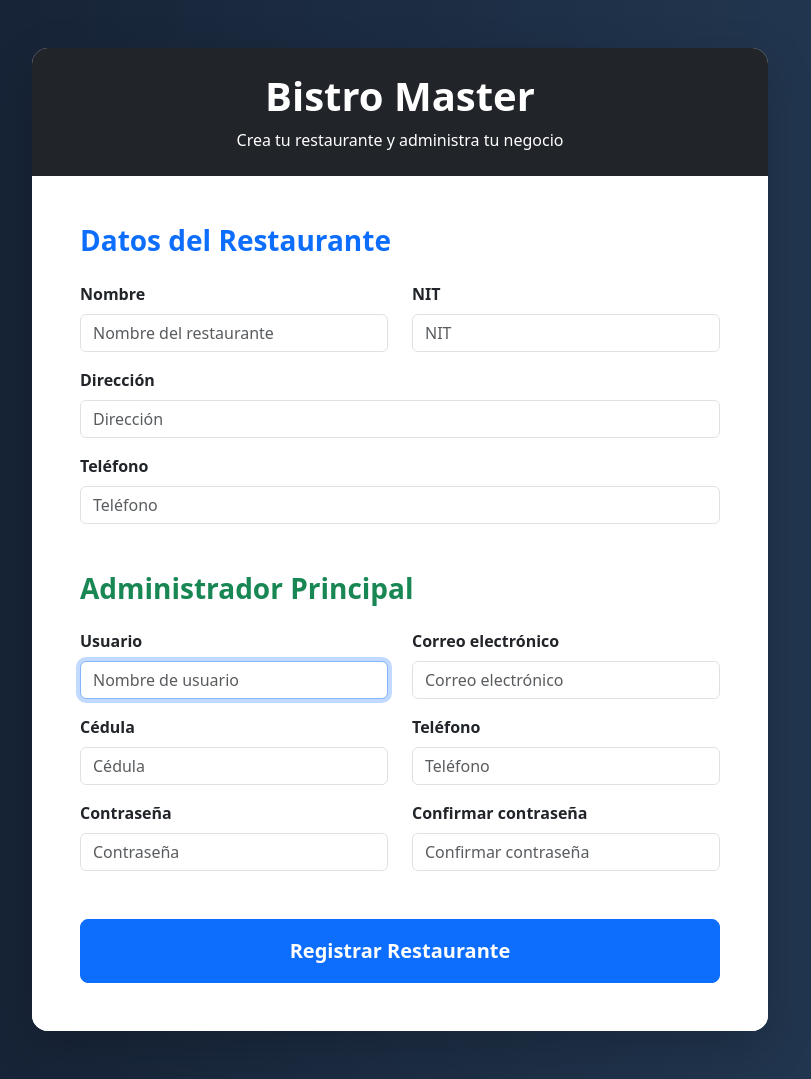
After one commit to jeffersoncordobap/bistro-master, a Django app: page /registro/ in a window 1280 px wide. The commit adds this page. Shown: the whole page, without its empty margins (240-1051 px from the left). Run offline with Django 5.2, Linux system fonts and the light colour scheme.

Commit message:
feat:Registro de resturante y administrador

```diff
--- /dev/null
+++ b/apps/restaurantes/forms.py
@@ -0,0 +1,47 @@
+from django import forms
+
+from .models import Restaurante
+
+class RestauranteForm(forms.ModelForm):
+
+    class Meta:
+        model = Restaurante
+
+        fields = [
+            'nombre',
+            'nit',
+            'direccion',
+            'telefono'
+        ]
+
+        widgets = {
+
+            'nombre': forms.TextInput(
+                attrs={
+                    'class': 'form-control',
+                    'placeholder': 'Nombre del restaurante'
+                }
+            ),
+
+            'nit': forms.TextInput(
+                attrs={
+                    'class': 'form-control',
+                    'placeholder': 'NIT'
+                }
+            ),
+
+            'direccion': forms.TextInput(
+                attrs={
+                    'class': 'form-control',
+                    'placeholder': 'Dirección'
+                }
+            ),
+
+            'telefono': forms.TextInput(
+                attrs={
+                    'class': 'form-control',
+                    'placeholder': 'Teléfono'
+                }
+            ),
+
+        }
--- /dev/null
+++ b/apps/usuarios/forms.py
@@ -0,0 +1,69 @@
+from django import forms
+from django.contrib.auth.forms import UserCreationForm
+
+from .models import Usuario
+
+
+class RegistroAdministradorForm(UserCreationForm):
+
+    class Meta:
+        model = Usuario
+
+        fields = [
+            'username',
+            'email',
+            'cedula',
+            'telefono',
+            'password1',
+            'password2'
+        ]
+
+        widgets = {
+
+            'username': forms.TextInput(
+                attrs={
+                    'class': 'form-control',
+                    'placeholder': 'Nombre de usuario'
+                }
+            ),
+
+            'email': forms.EmailInput(
+                attrs={
+                    'class': 'form-control',
+                    'placeholder': 'Correo electrónico'
+                }
+            ),
+
+            'cedula': forms.TextInput(
+                attrs={
+                    'class': 'form-control',
+                    'placeholder': 'Cédula'
+                }
+            ),
+
+            'telefono': forms.TextInput(
+                attrs={
+                    'class': 'form-control',
+                    'placeholder': 'Teléfono'
+                }
+            ),
+
+        }
+
+    password1 = forms.CharField(
+        widget=forms.PasswordInput(
+            attrs={
+                'class': 'form-control',
+                'placeholder': 'Contraseña'
+            }
+        )
+    )
+
+    password2 = forms.CharField(
+        widget=forms.PasswordInput(
+            attrs={
+                'class': 'form-control',
+                'placeholder': 'Confirmar contraseña'
+            }
+        )
+    )
--- /dev/null
+++ b/apps/usuarios/urls.py
@@ -0,0 +1,12 @@
+from django.urls import path
+
+from . import views
+
+
+urlpatterns = [
+    path(
+        'registro/',
+        views.registro_restaurante,
+        name='registro'
+    ),
+]
--- a/apps/usuarios/views.py
+++ b/apps/usuarios/views.py
@@ -1,3 +1,50 @@
-from django.shortcuts import render
+from django.shortcuts import render, redirect
 
-# Create your views here.
+from apps.restaurantes.forms import RestauranteForm
+from apps.usuarios.forms import RegistroAdministradorForm
+from apps.usuarios.models import Usuario
+
+
+def registro_restaurante(request):
+
+    if request.method == 'POST':
+
+        restaurante_form = RestauranteForm(
+            request.POST,
+            prefix='restaurante'
+        )
+
+        usuario_form = RegistroAdministradorForm(
+            request.POST,
+            prefix='usuario'
+        )
+
+        if restaurante_form.is_valid() and usuario_form.is_valid():
+
+            restaurante = restaurante_form.save()
+
+            usuario = usuario_form.save(commit=False)
+
+            usuario.restaurante = restaurante
+            usuario.rol = Usuario.Roles.ADMIN
+
+            usuario.set_password(
+                usuario_form.cleaned_data['password1']
+            )
+
+            usuario.save()
+
+            return redirect('inicio')
+
+    else:
+
+        restaurante_form = RestauranteForm(prefix='restaurante')
+
+        usuario_form = RegistroAdministradorForm(prefix='usuario')
+
+    context = {
+        'restaurante_form': restaurante_form,
+        'usuario_form': usuario_form
+    }
+
+    return render(request, 'usuarios/registro.html', context)
--- a/config/urls.py
+++ b/config/urls.py
@@ -20,4 +20,5 @@ from django.urls import include, path
 urlpatterns = [
     path('admin/', admin.site.urls),
     path('', include('apps.landing.urls')),
+    path('', include('apps.usuarios.urls')),
 ]
--- a/templates/landing/index.html
+++ b/templates/landing/index.html
@@ -24,7 +24,7 @@
                     Iniciar sesión
                 </a>
 
-                <a href="#" class="btn btn-warning">
+                <a href="{% url 'registro' %}" class="btn btn-warning">
                     Registrarse
                 </a>
             </div>
@@ -46,7 +46,7 @@
             </p>
 
             <div class="mt-4">
-                <a href="#" class="btn btn-primary btn-lg me-2">
+                <a href="{% url 'registro' %}" class="btn btn-primary btn-lg me-2">
                     Comenzar
                 </a>
 
--- /dev/null
+++ b/templates/usuarios/registro.html
@@ -0,0 +1,256 @@
+<!DOCTYPE html>
+<html lang="es">
+<head>
+    <meta charset="UTF-8">
+    <meta name="viewport" content="width=device-width, initial-scale=1.0">
+
+    <title>
+        Registro Restaurante
+    </title>
+
+    <!-- Bootstrap -->
+    <link href="https://cdn.jsdelivr.net/npm/bootstrap@5.3.7/dist/css/bootstrap.min.css" rel="stylesheet">
+
+</head>
+
+<body style="background: linear-gradient(to right, #141e30, #243b55);">
+
+    <div class="container py-5">
+
+        <div class="row justify-content-center">
+
+            <div class="col-lg-8">
+
+                <div class="card border-0 shadow-lg rounded-4 overflow-hidden">
+
+                    <!-- HEADER -->
+
+                    <div class="bg-dark text-white text-center p-4">
+
+                        <h1 class="fw-bold mb-2">
+                            Bistro Master
+                        </h1>
+
+                        <p class="mb-0">
+                            Crea tu restaurante y administra tu negocio
+                        </p>
+
+                    </div>
+
+                    <!-- BODY -->
+
+                    <div class="card-body p-5 bg-white">
+
+                        <form method="POST">
+
+                            {% csrf_token %}
+
+                            <!-- RESTAURANTE -->
+
+                            <div class="mb-5">
+
+                                <h3 class="fw-bold text-primary mb-4">
+
+                                    Datos del Restaurante
+
+                                </h3>
+
+                                <div class="row">
+
+                                    <div class="col-md-6 mb-3">
+
+                                        <label class="form-label fw-semibold">
+                                            Nombre
+                                        </label>
+
+                                        <div class="text-danger small">
+                                            {{ restaurante_form.nombre.errors }}
+                                        </div>
+
+                                        {{ restaurante_form.nombre }}
+
+                                    </div>
+
+                                    <div class="col-md-6 mb-3">
+
+                                        <label class="form-label fw-semibold">
+                                            NIT
+                                        </label>
+
+                                        <div class="text-danger small">
+                                            {{ restaurante_form.nit.errors }}
+                                        </div>
+
+                                        {{ restaurante_form.nit }}
+
+                                    </div>
+
+                                </div>
+
+                                <div class="mb-3">
+
+                                    <label class="form-label fw-semibold">
+                                        Dirección
+                                    </label>
+
+                                    <div class="text-danger small">
+                                        {{ restaurante_form.direccion.errors }}
+                                    </div>
+
+                                    {{ restaurante_form.direccion }}
+
+                                </div>
+
+                                <div>
+
+                                    <label class="form-label fw-semibold">
+                                        Teléfono
+                                    </label>
+
+                                    <div class="text-danger small">
+                                        {{ restaurante_form.telefono.errors }}
+                                    </div>
+
+                                    {{ restaurante_form.telefono }}
+
+                                </div>
+
+                            </div>
+
+                            <!-- ADMINISTRADOR -->
+
+                            <div class="mb-4">
+
+                                <h3 class="fw-bold text-success mb-4">
+
+                                    Administrador Principal
+
+                                </h3>
+
+                                <div class="row">
+
+                                    <div class="col-md-6 mb-3">
+
+                                        <label class="form-label fw-semibold">
+                                            Usuario
+                                        </label>
+
+                                        <div class="text-danger small">
+                                            {{ usuario_form.username.errors }}
+                                        </div>
+
+                                        {{ usuario_form.username }}
+
+                                    </div>
+
+                                    <div class="col-md-6 mb-3">
+
+                                        <label class="form-label fw-semibold">
+                                            Correo electrónico
+                                        </label>
+
+                                        <div class="text-danger small">
+                                            {{ usuario_form.email.errors }}
+                                        </div>
+
+                                        {{ usuario_form.email }}
+
+                                    </div>
+
+                                </div>
+
+                                <div class="row">
+
+                                    <div class="col-md-6 mb-3">
+
+                                        <label class="form-label fw-semibold">
+                                            Cédula
+                                        </label>
+
+                                        <div class="text-danger small">
+                                            {{ usuario_form.cedula.errors }}
+                                        </div>
+
+                                        {{ usuario_form.cedula }}
+
+                                    </div>
+
+                                    <div class="col-md-6 mb-3">
+
+                                        <label class="form-label fw-semibold">
+                                            Teléfono
+                                        </label>
+
+                                        <div class="text-danger small">
+                                            {{ usuario_form.telefono.errors }}
+                                        </div>
+
+                                        {{ usuario_form.telefono }}
+
+                                    </div>
+
+                                </div>
+
+                                <div class="row">
+
+                                    <div class="col-md-6 mb-3">
+
+                                        <label class="form-label fw-semibold">
+                                            Contraseña
+                                        </label>
+
+                                        <div class="text-danger small">
+                                            {{ usuario_form.password1.errors }}
+                                        </div>
+
+                                        {{ usuario_form.password1 }}
+
+                                    </div>
+
+                                    <div class="col-md-6 mb-4">
+
+                                        <label class="form-label fw-semibold">
+                                            Confirmar contraseña
+                                        </label>
+
+                                        <div class="text-danger small">
+                                            {{ usuario_form.password2.errors }}
+                                        </div>
+
+                                        {{ usuario_form.password2 }}
+
+                                    </div>
+
+                                </div>
+
+                            </div>
+
+                            <!-- BOTÓN -->
+
+                            <div class="d-grid">
+
+                                <button
+                                    type="submit"
+                                    class="btn btn-primary btn-lg fw-bold rounded-3 py-3"
+                                >
+
+                                    Registrar Restaurante
+
+                                </button>
+
+                            </div>
+
+                        </form>
+
+                    </div>
+
+                </div>
+
+            </div>
+
+        </div>
+
+    </div>
+
+</body>
+</html>
```
